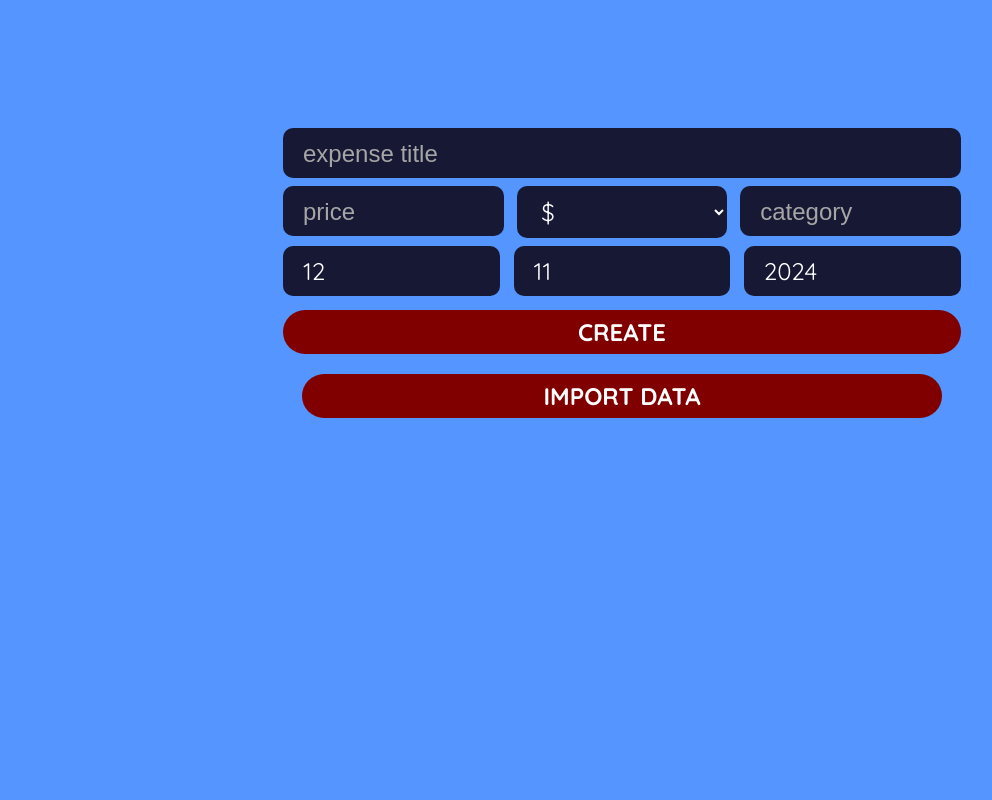
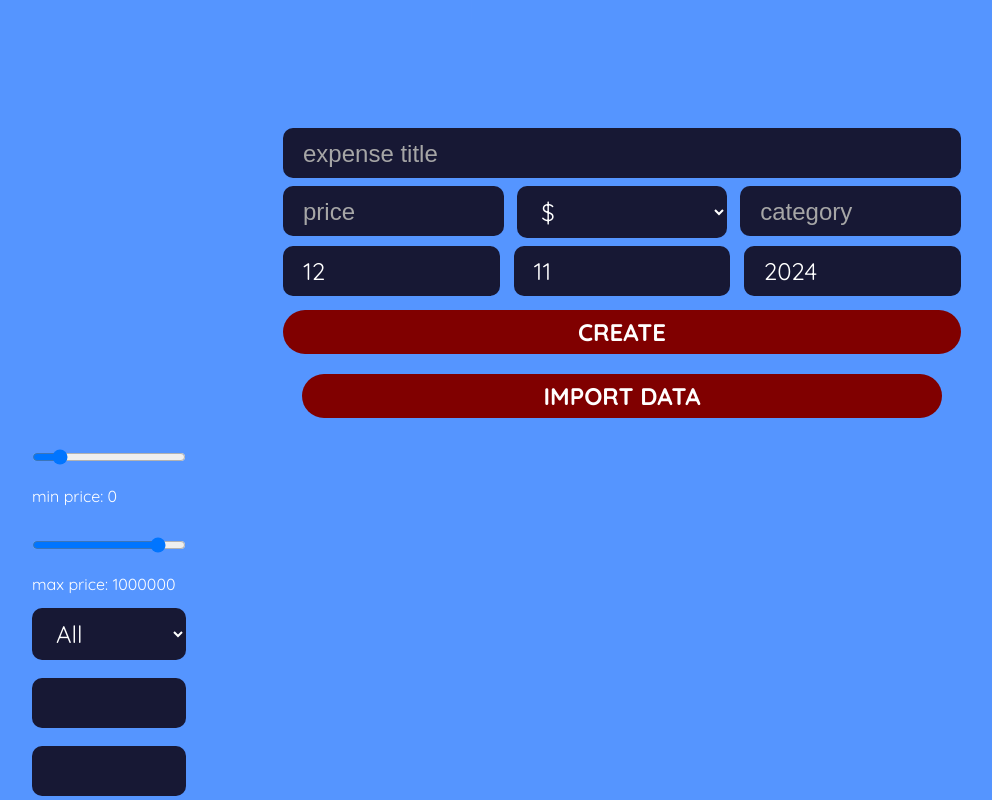
Before and after one commit to Ali-Homany/Expenses_Tracker_Website, a React (Create React App) app: page / in a window 1280 px wide. Shown: the part 723-1523 px from the top of the page, without its empty margins (18-1010 px from the left). Before the commit the page ends 1151 px from the top, so only its background shows below. Built offline with nearby package versions, Linux system fonts and the light colour scheme; a web font is replaced by a local one.

Commit message:
Add search filters

```diff
--- a/src/components/App.jsx
+++ b/src/components/App.jsx
@@ -3,12 +3,12 @@ import Hero from './Hero';
 import ExpenseCreator from './ExpenseCreator';
 import SearchBar from './SearchBar';
 import ExpensesList from './ExpensesList';
+import FiltersSideBar from './FiltersSideBar';
 import { importData, downloadData, scroll_to_form } from '../utils/actions';
 
 
 function App() {
     const [ expensesList, setExpensesList ] = useState(JSON.parse(localStorage.getItem('data')) || []);
-    const [ searchQuery, setSearchQuery ] = useState('');
     const [ expenseDraft, setExpenseDraft ] = useState({
         'title': '',
         'price': '',
@@ -17,11 +17,26 @@ function App() {
         'date': new Date().toISOString().split('T')[0]
     });
     const [ isUpdateMode, setIsUpdateMode ] = useState(false);
+    const [ filters, setFilters ] = useState({
+        'title': '',
+        'category': '',
+        'min_price': 0,
+        'max_price': 1000000,
+        'month': null,
+        'year': null
+    })
 
     useEffect(() => {
         localStorage.setItem("data", JSON.stringify(expensesList));
     }, [ expensesList ]);
 
+
+
+    function setSearchQuery(query) {
+        setFilters((filters) => {
+            return {...filters, 'title': query}
+        })
+    }
     function addExpense(e) {
         e.preventDefault();
         setExpensesList(() => {
@@ -80,13 +95,16 @@ function App() {
                     : <></>
                 }
             </div>
-            { (expensesList.length !== 0) ?
-                <>
-                    <SearchBar searchQuery={ searchQuery } setSearchQuery={ setSearchQuery } />
-                    <ExpensesList expensesList={ expensesList } setExpensesList={ setExpensesList } searchQuery={ searchQuery } activateUpdateMode={ activateUpdateMode }/>
-                </>
-            : <div></div>
-            }
+            <div id='output'>
+                <FiltersSideBar filters={ filters } setFilters={ setFilters } categories={ [...new Set(expensesList.map(expense => expense.category))] }/>
+                { (expensesList.length !== 0) ?
+                    <>
+                        <SearchBar searchQuery={ filters.title } setSearchQuery={ setSearchQuery } />
+                        <ExpensesList expensesList={ expensesList } setExpensesList={ setExpensesList } filters={ filters } activateUpdateMode={ activateUpdateMode }/>
+                    </>
+                : <div></div>
+                }
+            </div>
         </div>
     );
 }
--- a/src/components/ExpenseCreator.jsx
+++ b/src/components/ExpenseCreator.jsx
@@ -1,7 +1,7 @@
 export default function ExpenseCreator({ expenseDraft, setExpenseDraft, addExpense, isUpdateMode, updateExpense }) {
     return (
         <form onSubmit={ (e) => {if (isUpdateMode) {updateExpense(e)} else addExpense(e) }}>
-            <input type="text" placeholder="expense title"  required id="title" value={ expenseDraft.title } onChange={ (e) => setExpenseDraft({...expenseDraft, title: e.target.value }) }/>
+            <input type="text" placeholder="expense title"  required maxLength={25} id="title" value={ expenseDraft.title } onChange={ (e) => setExpenseDraft({...expenseDraft, title: e.target.value }) }/>
             <div className="price_row">
                 <input type="number" placeholder="price" min="1" required id="price" value={ expenseDraft.price } onChange={ (e) => setExpenseDraft({...expenseDraft, price: e.target.value }) }/>
                 <select required id="currency" value={ expenseDraft.currency } onChange={ (e) => setExpenseDraft({...expenseDraft, currency: e.target.value }) }>
--- a/src/components/ExpensesList.jsx
+++ b/src/components/ExpensesList.jsx
@@ -1,13 +1,29 @@
 import { List, AutoSizer } from 'react-virtualized';
 import ExpenseRow from "../components/ExpenseRow";
 
-export default function ExpensesList({ expensesList, searchQuery, setExpensesList, activateUpdateMode }) {
+export default function ExpensesList({ expensesList, filters, setExpensesList, activateUpdateMode }) {
     function deleteExpense(expenseID) {
         setExpensesList(expensesList.filter(expense => expense.id !== expenseID))
     }
 
+    // filter expenses based on all filters
+    var expenses = expensesList;
+    if (filters.title !== '')
+        expenses = expenses.filter((expense) => expense.title.toLowerCase().includes(filters.title.toLowerCase()));
+    if (filters.category !== '')
+        expenses = expenses.filter((expense) => expense.category.toLowerCase() === filters.category.toLowerCase());
+    if (filters.min_price !== null && filters.min_price > 0)
+        expenses = expenses.filter((expense) => Number(expense.price) >= Number(filters.min_price));
+    if (filters.max_price !== null && filters.max_price > 0)
+        expenses = expenses.filter((expense) => Number(expense.price) <= Number(filters.max_price));
+    if (filters.year !== null && filters.year !== "")
+        expenses = expenses.filter((expense) => Number(expense.date.split('-')[0]) === Number(filters.year));
+    if (filters.month !== null && filters.month !== "")
+        expenses = expenses.filter((expense) => Number(expense.date.split('-')[1]) === Number(filters.month));
+
+
     return (
-        <div className="output">
+        <div className="data">
                 <div className="row header">
                     <div>date</div>
                     <div>title</div>
@@ -21,14 +37,13 @@ export default function ExpensesList({ expensesList, searchQuery, setExpensesLis
                         <List
                             height={600}
                             width={width}
-                            rowCount={ expensesList.length }
+                            rowCount={ expenses.length }
                             rowHeight={ 50 }
                             rowRenderer={ ({ index, style, key, parent }) => {
-                                const expense = expensesList[index];
-                                const result = (expense.title.toLowerCase().includes(searchQuery.toLowerCase())) ?
+                                const expense = expenses[index];
+                                return (
                                     <ExpenseRow key={ expense.id } style={ style } expense={ expense } editExpense={ activateUpdateMode } deleteExpense={ deleteExpense } />
-                                    : null
-                                return result;
+                                )
                             }}
                         >
                         </List>
--- /dev/null
+++ b/src/components/FiltersSideBar.jsx
@@ -0,0 +1,25 @@
+export default function FiltersSideBar({ filters, categories, setFilters }) {
+    return (
+        <div className="filters-sidebar">
+            <div className="price_slider">
+                <input type="range" name="min_price" id="min_price" min={0} max={1000000} value={filters.min_price} step={10} onChange={ (e) => setFilters({...filters, min_price: e.target.value}) }/>
+                <p>min price: { filters.min_price }</p>
+            </div>
+            <div className="price_slider">
+                <input type="range" name="max_price" id="max_price" min={0} max={1000000} value={filters.max_price} step={10} onChange={ (e) => setFilters({...filters, max_price: e.target.value}) }/>
+                <p>max price: { filters.max_price }</p>
+            </div>
+            <select name="category" id="category" onChange={(e) => setFilters({...filters, 'category': e.target.value})}>
+                <option value="">All</option>
+                {
+                categories.map((category, index) => (
+                    <option key={index} value={category}>{category}</option>
+                ))
+                }
+
+            </select>
+            <input type="number" name="year" id="year" step={1} min={2000} max={2100} onChange={ (e) => setFilters({...filters, 'year': e.target.value}) }/>
+            <input type="number" name="month" id="month" step={1} min={1} max={12} onChange={ (e) => setFilters({...filters, 'month': e.target.value}) }/>
+        </div>
+    )
+}
--- a/src/components/SearchBar.jsx
+++ b/src/components/SearchBar.jsx
@@ -2,10 +2,6 @@ export default function SearchBar({ searchQuery, setSearchQuery }) {
     return (
         <div className="searchBlock">
             <input type="text" placeholder="search by title" id="search" value={ searchQuery } onChange={ (e) => setSearchQuery(e.target.value) }/>
-            {/* <div className="btnSearch">
-                <button onClick="setSearchMode(this.innerHTML)" id="searchTitle">search by title</button>
-                <button onClick="setSearchMode(this.innerHTML)" id="searchCategory">search by category</button>
-            </div> */}
         </div>
     )
 }
--- a/src/styling.css
+++ b/src/styling.css
@@ -89,43 +89,13 @@ body{
 }
 
 
-/* summary section */
-#summary {
-    display: flex;
-    flex-flow: row nowrap;
-    justify-content: space-evenly;
-    margin: 100px 0px;
-    overflow-x: auto; /* Enable horizontal scrolling for the section */
-}
-canvas {
-    max-width: 600px;
-    height: 400px;
-    overflow: hidden;
-}
-#barChart{
-    min-width: 600px;
-    max-width: none;
-}
-#bar_container {
-    width: 500px; /* Fixed width for the container */
-    overflow-x: scroll; /* Enable horizontal scrolling for the container */
-    white-space: nowrap; /* Prevent line breaks within the container */
-    direction: rtl;
-}
-
-
-/* crud section */
-.crud{
-    width: 60%;
-    margin: auto;
-}
 /* form & controls */
 form{
     padding: 0;
     display: flex;
     flex-flow: column nowrap;
 }
-    form, .controls, .searchBlock, .output {
+form, .controls, .searchBlock, .data {
     width: fit-content;
     min-width: 50vw;
     margin: auto;
@@ -182,11 +152,6 @@ canvas {
     box-shadow: 0px 0px 10px 3px #da0000;
     letter-spacing: 1px;
 }
-    .btnSearch{
-        display: flex;
-        justify-content: space-between;
-        gap: 2%;
-    }
 #import::before {
     content: 'import data';
 }
@@ -197,13 +162,44 @@ canvas {
     content: 'delete all ';
 }
 
+
+
+
+#output {
+    position: relative;
+    width: 100%;
+}
+
+
 /* searchBlock */
 .searchBlock{
     margin-top: 100px;
 }
 
+
+/* filters */
+.filters-sidebar {
+    position: absolute;
+    left: 50px;
+    top: 100%;
+    width: 12%;
+    display: flex;
+    flex-flow: column nowrap;
+    justify-content: center;
+    align-items: center;
+    gap: 10px;
+}
+.filters-sidebar > * {
+    box-sizing: border-box;
+    width: 100%;
+}
+.filters-sidebar input[type="number"] {
+    padding: 25px 10px;
+}
+
+
 /* table */
-    .output{
+.data{
     width: 60vw;
     text-align: center;
     margin-top: 40px;
```
Also changed, not shown: 1 other file (tests, documents, lock files or other folders). Lines whose indentation alone changed are shown as unchanged.
